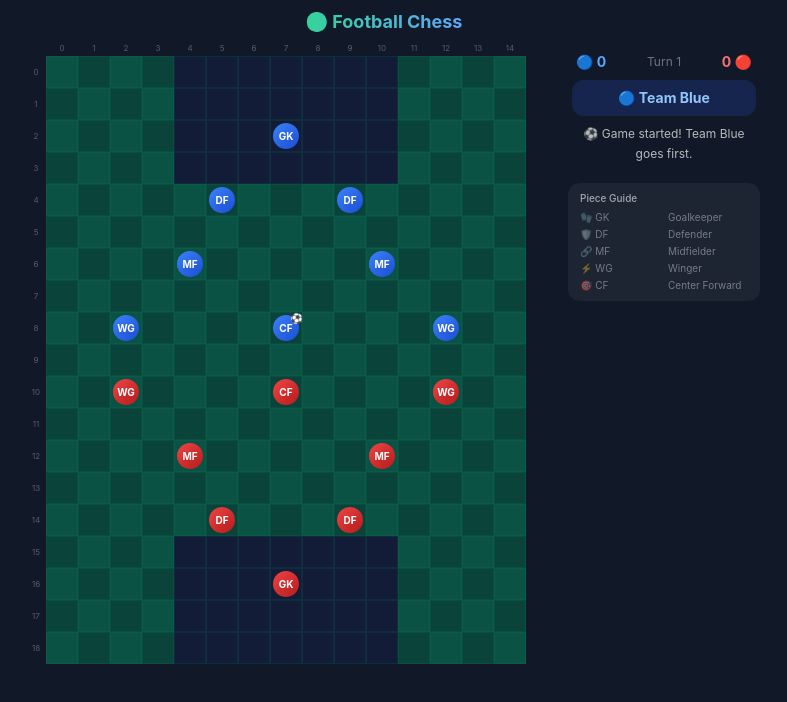
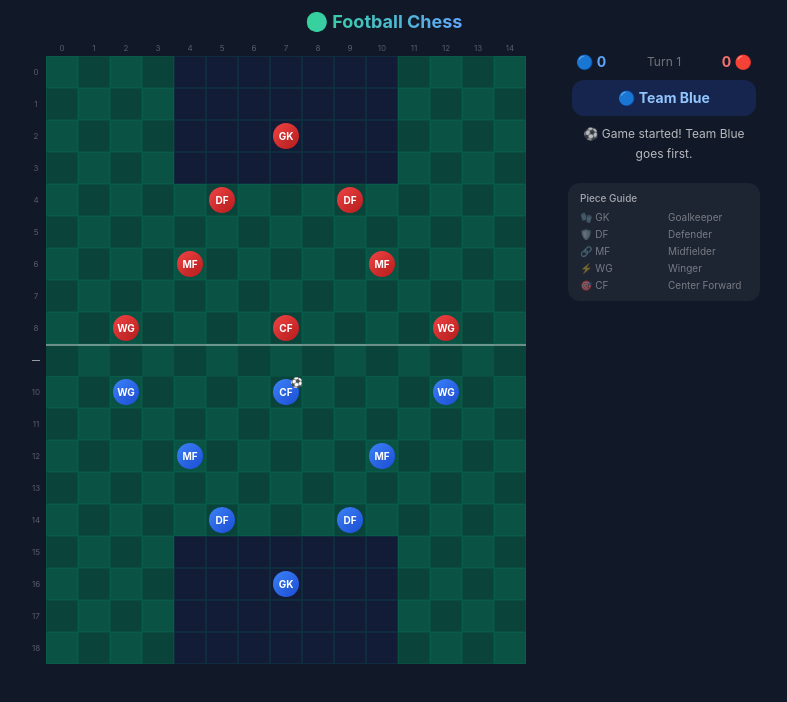
Before and after one commit to devictang/football-chess, a React (Vite) app: page / in a window 1280 px wide. Both pictures are taken after a click on the button "⚡ Quick Start". Shown: the top 702 px of the page, without its empty margins (256-1043 px from the left). Built offline with nearby package versions, Linux system fonts and the light colour scheme.

Commit message:
feat: swap orientation — 己隊 at bottom, add halfway line

```diff
--- a/src/components/Board.tsx
+++ b/src/components/Board.tsx
@@ -26,6 +26,7 @@ interface CellProps {
   col: number;
   row: number;
   isGoalCell: boolean;
+  isCenterLine: boolean;
   isPenalty: boolean;
   isTarget: boolean;
   isPassTgt: boolean;
@@ -37,15 +38,16 @@ interface CellProps {
 }
 
 /* ─── Cell ─── */
-function Cell({ col, row, isGoalCell, isPenalty, isTarget, isPassTgt, isTackleTgt, isDirection, directionIcon, onClick, children }: CellProps) {
+function Cell({ col, row, isGoalCell, isCenterLine, isPenalty, isTarget, isPassTgt, isTackleTgt, isDirection, directionIcon, onClick, children }: CellProps) {
   const isLight = (col + row) % 2 === 0;
   let baseClass = isLight ? 'bg-emerald-700/60' : 'bg-emerald-800/60';
   if (isGoalCell) baseClass = 'goal-zone bg-yellow-600/30';
   if (isPenalty) baseClass = 'bg-blue-900/15';
+  const borderClass = isCenterLine ? 'border-t-2 border-t-white/40' : 'border border-emerald-600/15';
 
   return (
     <motion.div
-      className={`relative flex items-center justify-center ${baseClass} border border-emerald-600/15 cursor-pointer select-none`}
+      className={`relative flex items-center justify-center ${baseClass} ${borderClass} cursor-pointer select-none`}
       style={{ width: 32, height: 32 }}
       onClick={onClick}
       whileHover={{ scale: 1.08 }}
@@ -209,8 +211,8 @@ export default function Board({
           {showLabels && (
             <div className="flex flex-col flex-shrink-0">
               {Array.from({ length: ROWS }, (_, r) => (
-                <div key={`rl-${r}`} className="flex items-center justify-center text-[8px] text-white/30"
-                     style={{ width: 20, height: 32 }}>{r}</div>
+                <div key={`rl-${r}`} className={`flex items-center justify-center text-[8px] ${r === 9 ? 'text-white/60 font-bold' : 'text-white/30'}`}
+                     style={{ width: 20, height: 32 }}>{r === 9 ? '—' : r}</div>
               ))}
             </div>
           )}
@@ -234,6 +236,7 @@ export default function Board({
                     key={`${c}-${r}`}
                     col={c} row={r}
                     isGoalCell={isGoal(c, r)}
+                    isCenterLine={r === 9}
                     isPenalty={inPenaltyBox(c, r)}
                     isTarget={isTargetCell(c, r)}
                     isPassTgt={isPassTargetCell(c, r)}
--- a/src/game/constants.ts
+++ b/src/game/constants.ts
@@ -14,8 +14,8 @@ export const BOX_BOTTOM: BoxBounds = { rowMin: 15, rowMax: 18, colMin: GOAL_STAR
 
 /* ─── Team Sides ─── */
 export const HALF: Record<string, HalfBounds> = {
-  A: { rowMin: 0, rowMax: 8 },
-  B: { rowMin: 10, rowMax: 18 },
+  A: { rowMin: 10, rowMax: 18 },  // Team Blue (己隊) at bottom
+  B: { rowMin: 0, rowMax: 8 },    // Team Red at top
 };
 
 /* ─── Piece Type Definitions ─── */
--- a/src/game/engine.ts
+++ b/src/game/engine.ts
@@ -17,7 +17,7 @@ export const inPenaltyBox = (c: number, r: number): boolean =>
   (r >= BOX_TOP.rowMin && r <= BOX_TOP.rowMax && c >= BOX_TOP.colMin && c <= BOX_TOP.colMax) ||
   (r >= BOX_BOTTOM.rowMin && r <= BOX_BOTTOM.rowMax && c >= BOX_BOTTOM.colMin && c <= BOX_BOTTOM.colMax);
 
-export const getTeamBox = (team: string) => team === 'A' ? BOX_TOP : BOX_BOTTOM;
+export const getTeamBox = (team: string) => team === 'A' ? BOX_BOTTOM : BOX_TOP;
 
 /* ─── Team Half ─── */
 export const inOwnHalf = (team: string, r: number): boolean => {
@@ -167,8 +167,8 @@ export function hasClearShotToGoal(piece: Piece, pieces: Piece[]): boolean {
   const type = PIECE_TYPES[piece.type];
   const range = type.shootRange;
   const dirs: Direction[] = piece.team === 'A'
-    ? [CARDINAL[1]]  // A attacks downward
-    : [CARDINAL[0]]; // B attacks upward
+    ? [CARDINAL[0]]  // A at bottom → attacks upward
+    : [CARDINAL[1]]; // B at top → attacks downward
 
   for (const d of dirs) {
     let c = piece.col, r = piece.row;
@@ -209,8 +209,8 @@ export function hasClearShotToGoal(piece: Piece, pieces: Piece[]): boolean {
 /* ─── Default formation ─── */
 export function getDefaultFormation(team: string): Piece[] {
   const r: Record<string, number> = team === 'A'
-    ? { GK: 2, DF: 4, MF: 6, WG: 8, CF: 8 }
-    : { GK: 16, DF: 14, MF: 12, WG: 10, CF: 10 };
+    ? { GK: 16, DF: 14, MF: 12, WG: 10, CF: 10 }  // A at bottom half
+    : { GK: 2, DF: 4, MF: 6, WG: 8, CF: 8 };      // B at top half
 
   const template: Array<{ type: string; col: number }> = [
     { type: 'GK', col: 7 },
--- a/src/hooks/useGame.ts
+++ b/src/hooks/useGame.ts
@@ -398,7 +398,7 @@ export default function useGame() {
         if (targetPiece.type === 'CF' && hasClearShotToGoal(targetPiece, newPieces)) {
           message = `⚡ Striker Instinct! ${PIECE_TYPES.CF.name} auto-shoots!`;
           const team = targetPiece.team;
-          const goalDir = team === 'A' ? CARDINAL[1] : CARDINAL[0];
+          const goalDir = team === 'A' ? CARDINAL[0] : CARDINAL[1]; // A(bottom)→up, B(top)→down
           const range = PIECE_TYPES.CF.shootRange;
           let c = targetPiece.col, r = targetPiece.row;
           let scored = false;
```
Also changed, not shown: 1 other file (tests, documents, lock files or other folders).
